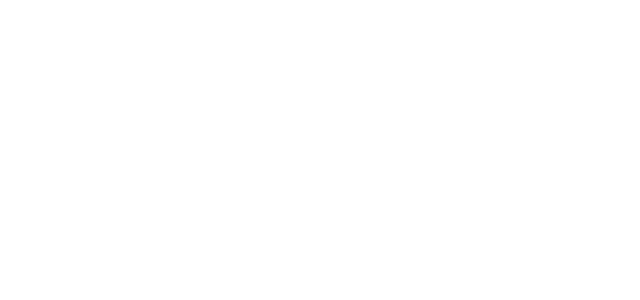
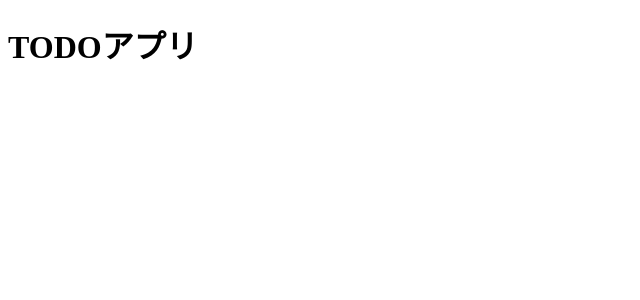
Before and after one commit to knagara/vue-todo-app, a Vue app: page / in a window 1280 px wide. Shown: the top 300 px of the page, without its empty margins (0-640 px from the left). Built offline with nearby package versions, Linux system fonts and the light colour scheme.

Commit message:
Create TodoApp

```diff
--- a/src/App.vue
+++ b/src/App.vue
@@ -1,9 +1,13 @@
 <template>
-  <div></div>
+  <TodoApp></TodoApp>
 </template>
 
 <script>
+import TodoApp from './components/TodoApp'
+
+export default {
+  components: {
+    TodoApp
+  }
+}
 </script>
-
-<style>
-</style>
--- /dev/null
+++ b/src/components/TodoApp.vue
@@ -0,0 +1,5 @@
+<template>
+    <div>
+        <h1>TODOアプリ</h1>
+    </div>
+</template>
```
